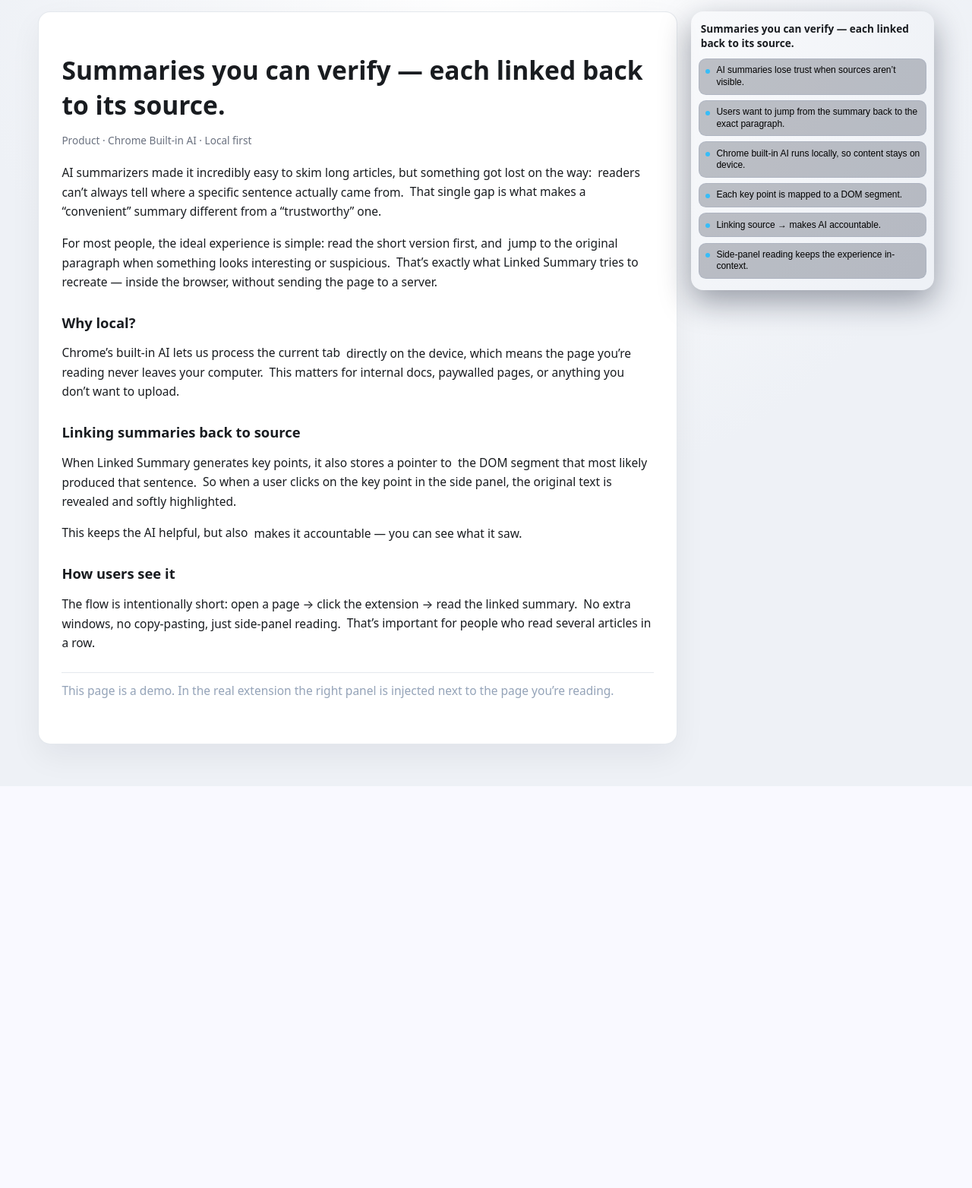
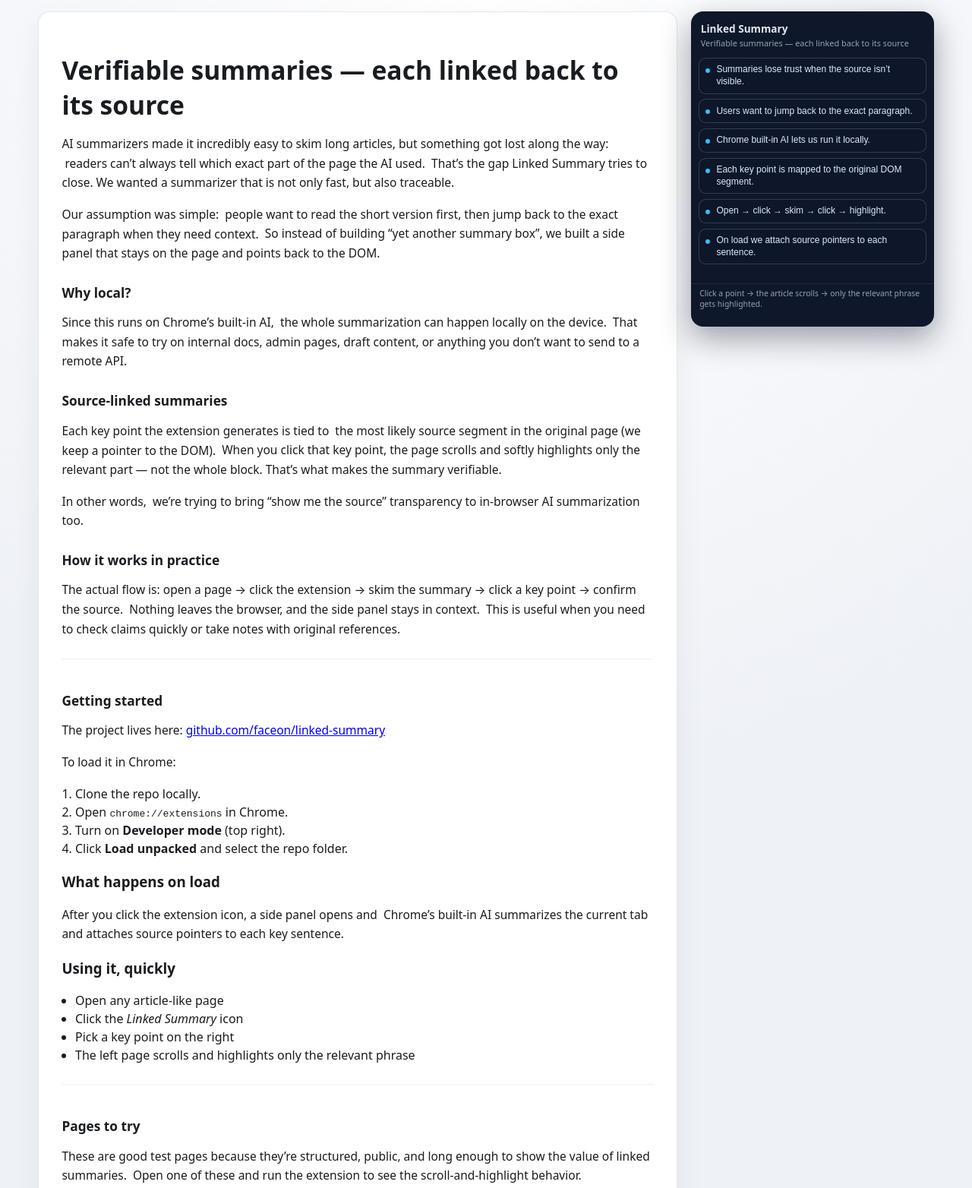
Before and after one commit to faceon/linked-summary, a website built with webpack: page docs/index.html in a window 1280 px wide. Shown: the part 20-1584 px from the top of the page at 76% size. Before the commit the page ends 1055 px from the top, so only its background shows below. Built offline with nearby package versions, Linux system fonts and the light colour scheme.

Commit message:
onboarding links

```diff
--- a/docs/index.html
+++ b/docs/index.html
@@ -8,77 +8,149 @@
   </head>
   <body>
     <div class="layout">
-      <!-- LEFT: article page -->
+      <!-- LEFT: article-like page -->
       <article class="page" id="page">
         <header class="page-header">
-          <h1>Summaries you can verify — each linked back to its source.</h1>
-          <p class="meta">Product · Chrome Built-in AI · Local first</p>
+          <h1>Verifiable summaries — each linked back to its source</h1>
         </header>
 
         <div class="article-body">
+          <!-- 1. narrative content -->
           <p>
             AI summarizers made it incredibly easy to skim long articles, but
-            something got lost on the way:
+            something got lost along the way:
             <span class="hl-target" id="p-problem">
-              readers can’t always tell where a specific sentence actually came
-              from.
+              readers can’t always tell which exact part of the page the AI
+              used.
             </span>
-            That single gap is what makes a “convenient” summary different from
-            a “trustworthy” one.
+            That’s the gap Linked Summary tries to close. We wanted a summarizer
+            that is not only fast, but also traceable.
           </p>
 
           <p>
-            For most people, the ideal experience is simple: read the short
-            version first, and
+            Our assumption was simple:
             <span class="hl-target" id="p-jump">
-              jump to the original paragraph when something looks interesting or
-              suspicious.
+              people want to read the short version first, then jump back to the
+              exact paragraph when they need context.
             </span>
-            That’s exactly what Linked Summary tries to recreate — inside the
-            browser, without sending the page to a server.
+            So instead of building “yet another summary box”, we built a side
+            panel that stays on the page and points back to the DOM.
           </p>
 
           <h2 id="sec-local">Why local?</h2>
           <p>
-            Chrome’s built-in AI lets us process the current tab
+            Since this runs on Chrome’s built-in AI,
             <span class="hl-target" id="p-local">
-              directly on the device, which means the page you’re reading never
-              leaves your computer.
+              the whole summarization can happen locally on the device.
             </span>
-            This matters for internal docs, paywalled pages, or anything you
-            don’t want to upload.
+            That makes it safe to try on internal docs, admin pages, draft
+            content, or anything you don’t want to send to a remote API.
           </p>
 
-          <h2 id="sec-linking">Linking summaries back to source</h2>
+          <h2 id="sec-linking">Source-linked summaries</h2>
           <p>
-            When Linked Summary generates key points, it also stores a pointer
-            to
+            Each key point the extension generates is tied to
             <span class="hl-target" id="p-linking">
-              the DOM segment that most likely produced that sentence.
+              the most likely source segment in the original page (we keep a
+              pointer to the DOM).
             </span>
-            So when a user clicks on the key point in the side panel, the
-            original text is revealed and softly highlighted.
+            When you click that key point, the page scrolls and softly
+            highlights only the relevant part — not the whole block. That’s what
+            makes the summary verifiable.
           </p>
+
           <p>
-            This keeps the AI helpful, but also
+            In other words,
             <span class="hl-target" id="p-trust">
-              makes it accountable — you can see what it saw.
+              we’re trying to bring “show me the source” transparency to
+              in-browser AI summarization too.
             </span>
           </p>
 
-          <h2 id="sec-flow">How users see it</h2>
+          <h2 id="sec-use">How it works in practice</h2>
           <p>
-            The flow is intentionally short: open a page → click the extension →
-            read the linked summary.
-            <span class="hl-target" id="p-flow">
-              No extra windows, no copy-pasting, just side-panel reading.
+            The actual flow is: open a page → click the extension → skim the
+            summary → click a key point → confirm the source.
+            <span class="hl-target" id="p-usage">
+              Nothing leaves the browser, and the side panel stays in context.
             </span>
-            That’s important for people who read several articles in a row.
+            This is useful when you need to check claims quickly or take notes
+            with original references.
           </p>
 
+          <!-- 2. getting started (repo + install + loading) -->
+          <section class="practical" id="sec-getting-started">
+            <h2>Getting started</h2>
+            <p>
+              The project lives here:
+              <a href="https://github.com/faceon/linked-summary">
+                github.com/faceon/linked-summary
+              </a>
+            </p>
+            <p>To load it in Chrome:</p>
+            <ol class="compact-list">
+              <li>Clone the repo locally.</li>
+              <li>Open <code>chrome://extensions</code> in Chrome.</li>
+              <li>Turn on <strong>Developer mode</strong> (top right).</li>
+              <li>
+                Click <strong>Load unpacked</strong> and select the repo folder.
+              </li>
+            </ol>
+
+            <h3>What happens on load</h3>
+            <p>
+              After you click the extension icon, a side panel opens and
+              <span class="hl-target" id="p-loading">
+                Chrome’s built-in AI summarizes the current tab and attaches
+                source pointers to each key sentence.
+              </span>
+            </p>
+
+            <h3>Using it, quickly</h3>
+            <ul class="compact-list">
+              <li>Open any article-like page</li>
+              <li>Click the <em>Linked Summary</em> icon</li>
+              <li>Pick a key point on the right</li>
+              <li>
+                The left page scrolls and highlights only the relevant phrase
+              </li>
+            </ul>
+          </section>
+
+          <!-- 3. sample pages to try -->
+          <section class="practical" id="sec-links">
+            <h2>Pages to try</h2>
+            <p>
+              These are good test pages because they’re structured, public, and
+              long enough to show the value of linked summaries.
+              <span class="hl-target" id="p-links">
+                Open one of these and run the extension to see the
+                scroll-and-highlight behavior.
+              </span>
+            </p>
+            <ul class="link-list">
+              <li>
+                <a
+                  href="https://www.nasa.gov/centers-and-facilities/johnson/astronaut-candidates-get-to-work-at-johnson-space-center/"
+                  rel="noreferrer"
+                >
+                  NASA news: Astronaut candidates get to work
+                </a>
+              </li>
+              <li>
+                <a
+                  href="https://ec.europa.eu/commission/presscorner/detail/en/speech_25_2462"
+                  rel="noreferrer"
+                >
+                  EU Commission press corner (speech)
+                </a>
+              </li>
+            </ul>
+          </section>
+
           <p class="footnote">
-            This page is a demo. In the real extension the right panel is
-            injected next to the page you’re reading.
+            This page is just a demo for the Chrome extension UI — it simulates
+            how the side panel scrolls and highlights the source.
           </p>
         </div>
       </article>
@@ -87,8 +159,9 @@
       <aside class="sidepanel" id="sidepanel">
         <div class="sidepanel-header">
           <div>
-            <div class="sidepanel-title">
-              Summaries you can verify — each linked back to its source.
+            <div class="sidepanel-title">Linked Summary</div>
+            <div class="sidepanel-sub">
+              Verifiable summaries — each linked back to its source
             </div>
           </div>
         </div>
@@ -97,42 +170,45 @@
           <button class="summary-item" data-target="p-problem">
             <span class="dot"></span>
             <span class="summary-text"
-              >AI summaries lose trust when sources aren’t visible.</span
+              >Summaries lose trust when the source isn’t visible.</span
             >
           </button>
           <button class="summary-item" data-target="p-jump">
             <span class="dot"></span>
             <span class="summary-text"
-              >Users want to jump from the summary back to the exact
-              paragraph.</span
+              >Users want to jump back to the exact paragraph.</span
             >
           </button>
           <button class="summary-item" data-target="p-local">
             <span class="dot"></span>
             <span class="summary-text"
-              >Chrome built-in AI runs locally, so content stays on
-              device.</span
+              >Chrome built-in AI lets us run it locally.</span
             >
           </button>
           <button class="summary-item" data-target="p-linking">
             <span class="dot"></span>
             <span class="summary-text"
-              >Each key point is mapped to a DOM segment.</span
+              >Each key point is mapped to the original DOM segment.</span
             >
           </button>
-          <button class="summary-item" data-target="p-trust">
+          <button class="summary-item" data-target="p-usage">
             <span class="dot"></span>
             <span class="summary-text"
-              >Linking source → makes AI accountable.</span
+              >Open → click → skim → click → highlight.</span
             >
           </button>
-          <button class="summary-item" data-target="p-flow">
+          <button class="summary-item" data-target="p-loading">
             <span class="dot"></span>
             <span class="summary-text"
-              >Side-panel reading keeps the experience in-context.</span
+              >On load we attach source pointers to each sentence.</span
             >
           </button>
         </div>
+
+        <p class="panel-hint">
+          Click a point → the article scrolls → only the relevant phrase gets
+          highlighted.
+        </p>
       </aside>
     </div>
 
--- a/docs/style.css
+++ b/docs/style.css
@@ -4,6 +4,7 @@
   --text: #1f2937;
   --muted: #6b7280;
   --highlight: rgba(145, 206, 255, 0.383);
+  --panel-bg: #0f172a;
 }
 
 body {
@@ -17,6 +18,8 @@ body {
     sans-serif;
   color: var(--text);
 }
+
+/* keep 2-column layout even on smaller width */
 .layout {
   display: grid;
   grid-template-columns: minmax(620px, 1fr) 320px;
@@ -24,11 +27,9 @@ body {
   max-width: 1180px;
   margin: 0 auto;
   padding: 1.25rem 1.25rem 2.5rem;
-  /* 2컬럼이 깨지지 않도록 최소 너비 보장 */
   min-width: 960px;
 }
 @media (max-width: 980px) {
-  /* 화면이 더 작으면 전체를 가로로 스크롤하게 */
   body {
     overflow-x: auto;
   }
@@ -37,7 +38,7 @@ body {
   }
 }
 
-/* 왼쪽: 기사 페이지 */
+/* left column (article) */
 .page {
   background: var(--page);
   border-radius: 1rem;
@@ -45,8 +46,9 @@ body {
   border: 1px solid rgba(148, 163, 184, 0.25);
   padding: 1.6rem 1.9rem 2.5rem;
 }
+
 .page-header h1 {
-  font-size: clamp(1.8rem, 3.1vw, 2.1rem);
+  font-size: clamp(1.65rem, 3vw, 2.1rem);
   margin-bottom: 0.35rem;
 }
 .page-header .meta {
@@ -54,6 +56,7 @@ body {
   font-size: 0.85rem;
   margin-bottom: 1.3rem;
 }
+
 .article-body p {
   line-height: 1.65;
   margin-bottom: 1rem;
@@ -61,29 +64,53 @@ body {
 }
 .article-body h2 {
   margin-top: 1.7rem;
-  margin-bottom: 0.5rem;
-  font-size: 1.15rem;
+  margin-bottom: 0.4rem;
+  font-size: 1.08rem;
 }
 .footnote {
-  font-size: 0.8rem;
+  font-size: 0.78rem;
   color: #94a3b8;
   margin-top: 1.6rem;
   border-top: 1px solid rgba(148, 163, 184, 0.25);
   padding-top: 0.7rem;
 }
 
-/* 하이라이트 되는 문장 조각 */
+/* practical sections (repo, install, links) */
+.practical {
+  margin-top: 1.6rem;
+  border-top: 1px solid rgba(148, 163, 184, 0.16);
+  padding-top: 1rem;
+}
+.compact-list {
+  margin: 0.35rem 0 1rem 1.1rem;
+  padding: 0;
+  line-height: 1.5;
+}
+.link-list {
+  list-style: disc;
+  margin: 0.45rem 0 0 1.1rem;
+  padding: 0;
+}
+.link-list a {
+  color: #0f4ccf;
+  text-decoration: none;
+}
+.link-list a:hover {
+  text-decoration: underline;
+}
+
+/* highlight targets */
 .hl-target {
-  transition: background 0.25s ease;
+  transition: background 0.2s ease;
   border-radius: 0.3rem;
-  padding: 0.1rem 0.25rem;
+  padding: 0.05rem 0.25rem;
 }
 .is-highlighted {
   background: var(--highlight);
   box-shadow: 0 0 0 1px rgba(145, 206, 255, 0.35);
 }
 
-/* 오른쪽: 사이드패널 */
+/* right column (side panel) */
 .sidepanel {
   background: var(--panel-bg);
   border-radius: 1rem;
@@ -96,24 +123,17 @@ body {
   max-height: calc(100vh - 2.5rem);
 }
 .sidepanel-header {
-  display: flex;
-  gap: 0.6rem;
-  align-items: center;
-  padding: 0.8rem 0.8rem 0.3rem;
-}
-.sidepanel-header img {
-  width: 32px;
-  height: 32px;
-  border-radius: 0.8rem;
-  background: #fff;
+  padding: 0.8rem 0.8rem 0.35rem;
 }
 .sidepanel-title {
   font-size: 0.85rem;
   font-weight: 600;
+  color: #e2e8f0;
 }
 .sidepanel-sub {
   font-size: 0.68rem;
   color: #94a3b8;
+  margin-top: 0.15rem;
 }
 .summary-list {
   padding: 0.4rem 0.6rem 0.5rem;
@@ -121,11 +141,11 @@ body {
 }
 .summary-item {
   width: 100%;
-  border: 1px solid rgba(148, 163, 184, 0.3);
-  background: rgba(15, 23, 42, 0.25);
+  border: 1px solid rgba(148, 163, 184, 0.28);
+  background: rgba(15, 23, 42, 0.15);
   border-radius: 0.6rem;
   padding: 0.45rem 0.5rem 0.45rem 0.55rem;
-  margin-bottom: 0.45rem;
+  margin-bottom: 0.42rem;
   display: flex;
   gap: 0.5rem;
   align-items: flex-start;
@@ -136,7 +156,7 @@ body {
     border 0.15s;
 }
 .summary-item:hover {
-  background: rgba(148, 163, 184, 0.1);
+  background: rgba(148, 163, 184, 0.08);
   border-color: rgba(148, 163, 184, 0.6);
 }
 .dot {
@@ -150,6 +170,7 @@ body {
 .summary-text {
   font-size: 0.75rem;
   line-height: 1.3;
+  color: #dbeafe;
 }
 .panel-hint {
   font-size: 0.65rem;
```
Also changed, not shown: src/background/background.js (+7 -0 lines).
